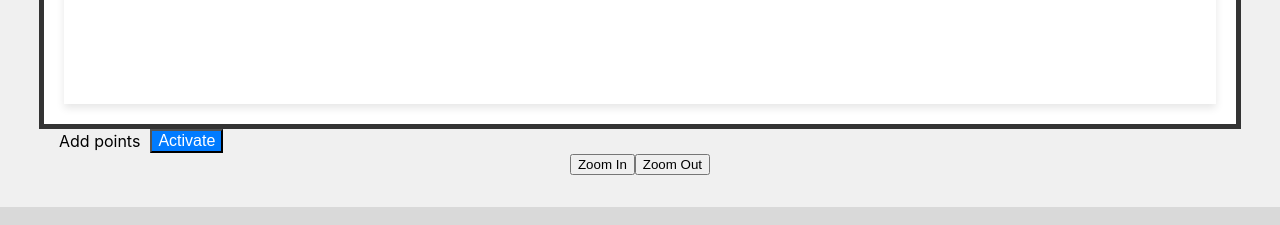
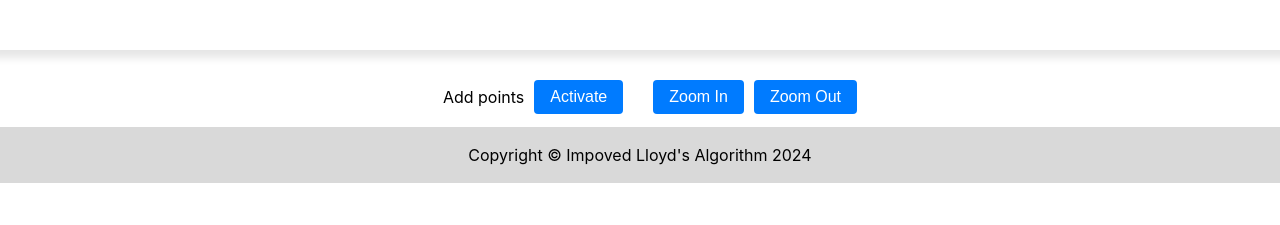
Before and after one commit to akmami/iLloyd, a React (Create React App) app in the folder frontend/: page / in a window 1280 px wide. Shown: the part 672-897 px from the top of the page. After the commit the page ends 855 px from the top, so only its background shows below. Built offline with nearby package versions, Linux system fonts and the light colour scheme.

Commit message:
dragging feature implemented. zoom in/out improved, UI improved

```diff
--- a/frontend/src/modules/canvas.js
+++ b/frontend/src/modules/canvas.js
@@ -9,7 +9,8 @@ function Canvas() {
     const [lines, setLines] = useState([]);
     const [scale, setScale] = useState(1);
     const [addPointState, setAddPointState] = useState(false);
-
+    const [isDragging, setIsDragging] = useState(false);
+    const [lastPosition, setLastPosition] = useState({ x: null, y: null });
 
     const draw = useCallback((ctx) => {
         const centerX = ctx.canvas.width / 2;
@@ -43,7 +44,7 @@ function Canvas() {
             const canvas = canvasRef.current;
             const ctx = canvas.getContext('2d');
 
-            const width = window.innerWidth * 0.9;
+            const width = window.innerWidth;
             const height = window.innerHeight * 0.8;
 
             canvas.width = width;
@@ -90,17 +91,68 @@ function Canvas() {
     };
 
 
+    const handleMouseDown = (e) => {
+        if ( !addPointState ) {
+            const rect = canvasRef.current.getBoundingClientRect();
+            setLastPosition({ x: e.clientX - rect.left, y: e.clientY - rect.top });
+            setIsDragging(true);
+        }
+    };
+
+
+    const handleMouseMove = (e) => {
+        if ( !addPointState && isDragging) {
+            const rect = canvasRef.current.getBoundingClientRect();
+            const currentX = e.clientX - rect.left;
+            const currentY = e.clientY - rect.top;
+            const deltaX = (currentX - lastPosition.x) / scale;
+            const deltaY = (currentY - lastPosition.y) / scale;
+
+            // Update all points by the delta
+            const newPoints = points.map(point => ({
+                x: point.x + deltaX,
+                y: point.y + deltaY
+            }));
+
+            // Update all lines accordingly
+            const newLines = lines.map(line => ({
+                start: { x: line.start.x + deltaX, y: line.start.y + deltaY },
+                end: { x: line.end.x + deltaX, y: line.end.y + deltaY }
+            }));
+
+            setPoints(newPoints);
+            setLines(newLines);
+            setLastPosition({ x: currentX, y: currentY });
+        }
+    };
+
+
+    const handleMouseUp = () => {
+        setIsDragging(false);
+    };
+
+
     return (
         <div>
             <div className="canvas-frame">
-                <canvas ref={canvasRef} onClick={addPoint} />
+                <canvas
+                    onMouseDown={handleMouseDown}
+                    onMouseMove={handleMouseMove}
+                    onMouseUp={handleMouseUp}
+                    onMouseLeave={handleMouseUp}
+                    ref={canvasRef}
+                    onClick={addPoint}
+                    style={{ cursor: isDragging ? 'grabbing' : 'default' }}/>
             </div>
-            <div>
+            <div className="control-panel">
                 <Toggle text="Add points " toggleState={addPointState} onToggle={handleToggle}/>
-                <button onClick={zoomIn}>Zoom In</button>
-                <button onClick={zoomOut}>Zoom Out</button>
+                <div className="control-panel">
+                    <button onClick={zoomIn}>Zoom In</button>
+                    <button onClick={zoomOut}>Zoom Out</button>
+                </div>
             </div>
         </div>
+
     );
 }
 
--- a/frontend/src/styles/canvas.css
+++ b/frontend/src/styles/canvas.css
@@ -5,18 +5,41 @@
     justify-content: center;
     align-items: center;
     width: 100%;
-    height: 100vh;
-    background-color: #f0f0f0;
+    height: 90vh;
+    background-color: #ffffff;
 }
 
 .canvas-frame {
-    border: 5px solid #333;
-    padding: 20px;
-    background-color: white;
+    padding-top: 10px;
+    padding-bottom: 10px;
+    background-color: rgb(255, 255, 255);
 }
 
 canvas {
+    user-select: none;
     display: block;
     background-color: #fff;
-    box-shadow: 0 4px 8px rgba(0,0,0,0.1);
+    box-shadow: 0px 0px 8px 8px rgba(0,0,0,0.1);
 }
+
+.control-panel {
+    display: flex;
+    align-items: center;
+    justify-content: center;
+    gap: 10px;
+    margin: 10px 0;
+}
+
+button {
+    padding: 8px 16px;
+    background-color: #007bff;
+    color: white;
+    border: none;
+    border-radius: 4px;
+    cursor: pointer;
+    font-size: 16px;
+}
+
+button:hover {
+    background-color: #0056b3;
+}
```
